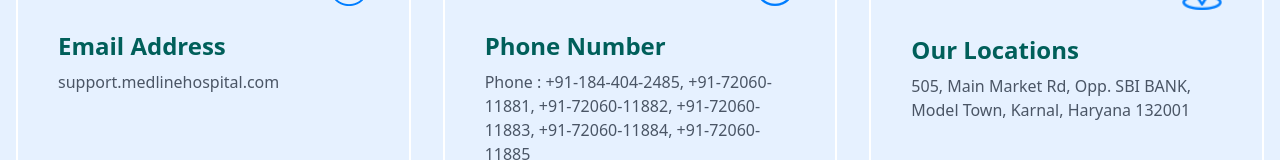
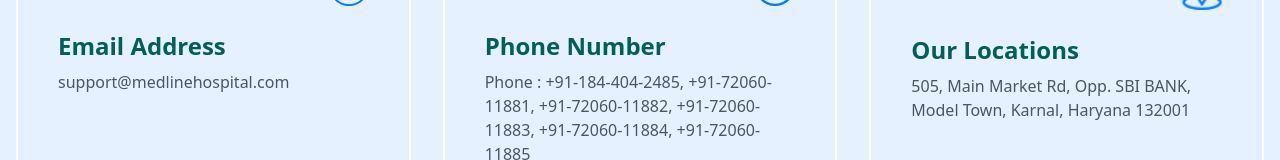
Before and after one commit to anishallindigi-boop/medline, a Next.js app: page /contact-us in a window 1280 px wide. Shown: the part 746-906 px from the top of the page. Built offline with nearby package versions, Linux system fonts and the light colour scheme; no server answers.

Commit message:
Update ContactServiceSection.tsx

```diff
--- a/app/contact-us/ContactServiceSection.tsx
+++ b/app/contact-us/ContactServiceSection.tsx
@@ -26,7 +26,7 @@ export default function ContactServiceSection() {
               Email Address
             </h2>
             <p className="text-gray-600">
-        support.medlinehospital.com
+        support@medlinehospital.com
             </p>
           </div>
 
```
